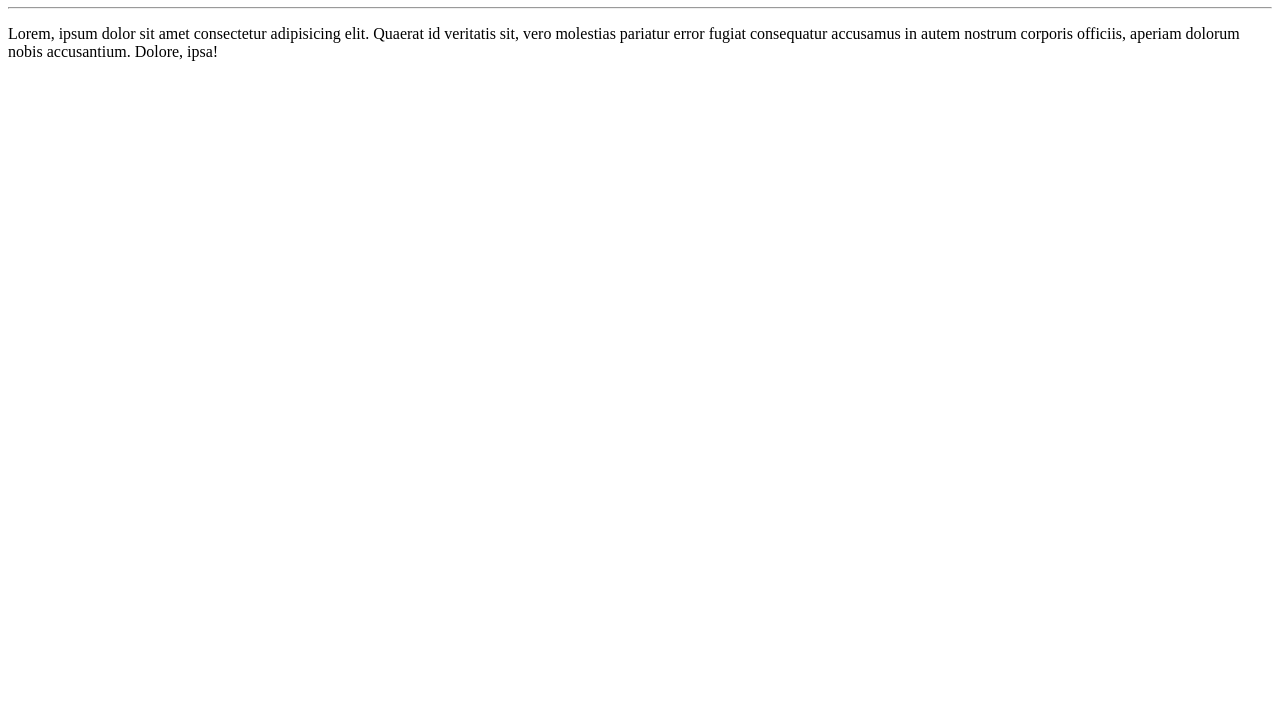
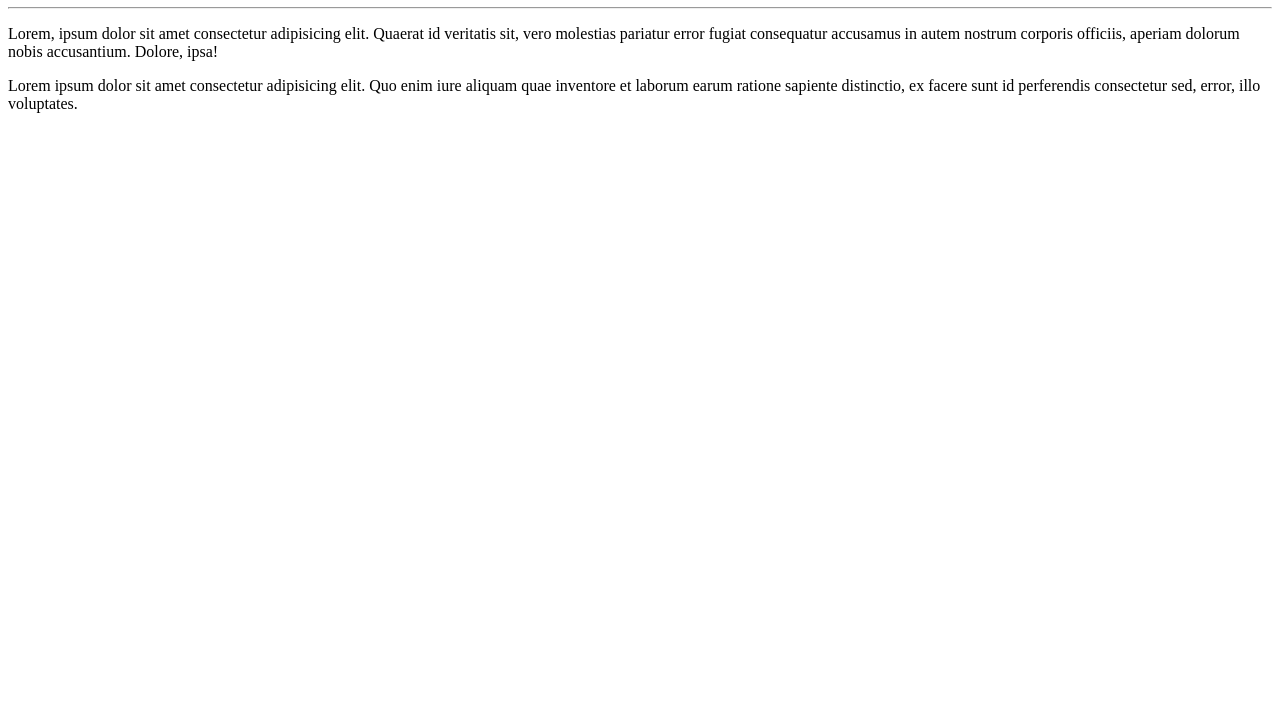
Before and after one commit to JCesarSantos/Ola-Mundo, a plain HTML site: page site-exemplo/index.html in a window 1280 px wide. Shown: the part 73-800 px from the top of the page. Drawn offline with Linux system fonts and the light colour scheme.

Commit message:
adicionei um parágrafo

```diff
--- a/site-exemplo/index.html
+++ b/site-exemplo/index.html
@@ -9,5 +9,6 @@
     <h1>Olá, Mundo!</h1>
     <hr>
     <p>Lorem, ipsum dolor sit amet consectetur adipisicing elit. Quaerat id veritatis sit, vero molestias pariatur error fugiat consequatur accusamus in autem nostrum corporis officiis, aperiam dolorum nobis accusantium. Dolore, ipsa!</p>
+    <p>Lorem ipsum dolor sit amet consectetur adipisicing elit. Quo enim iure aliquam quae inventore et laborum earum ratione sapiente distinctio, ex facere sunt id perferendis consectetur sed, error, illo voluptates.</p>
 </body>
 </html>
```
